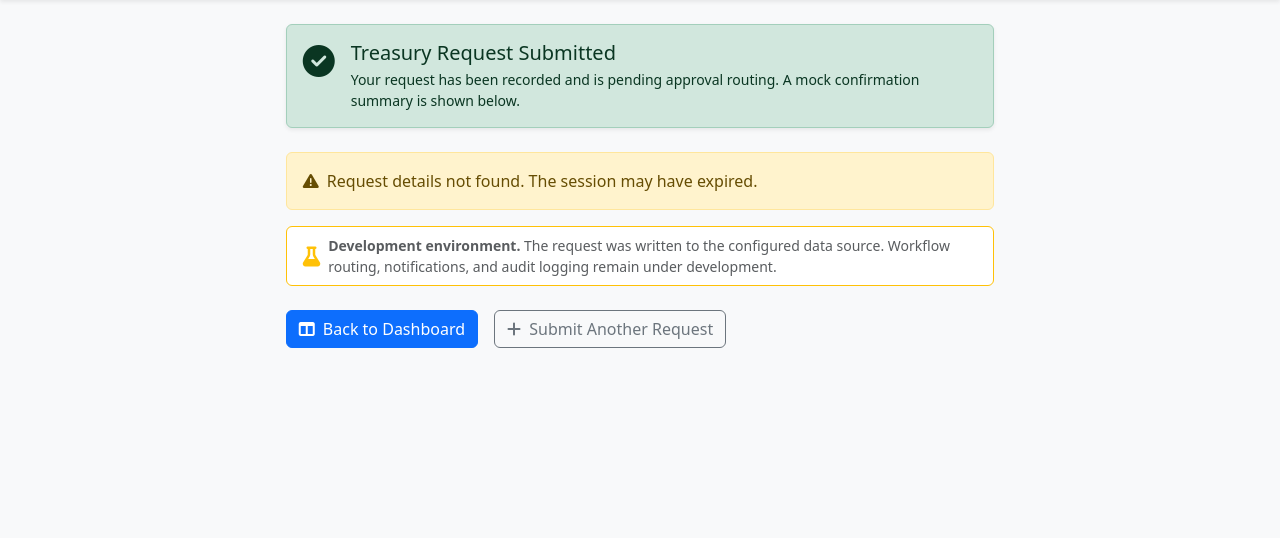
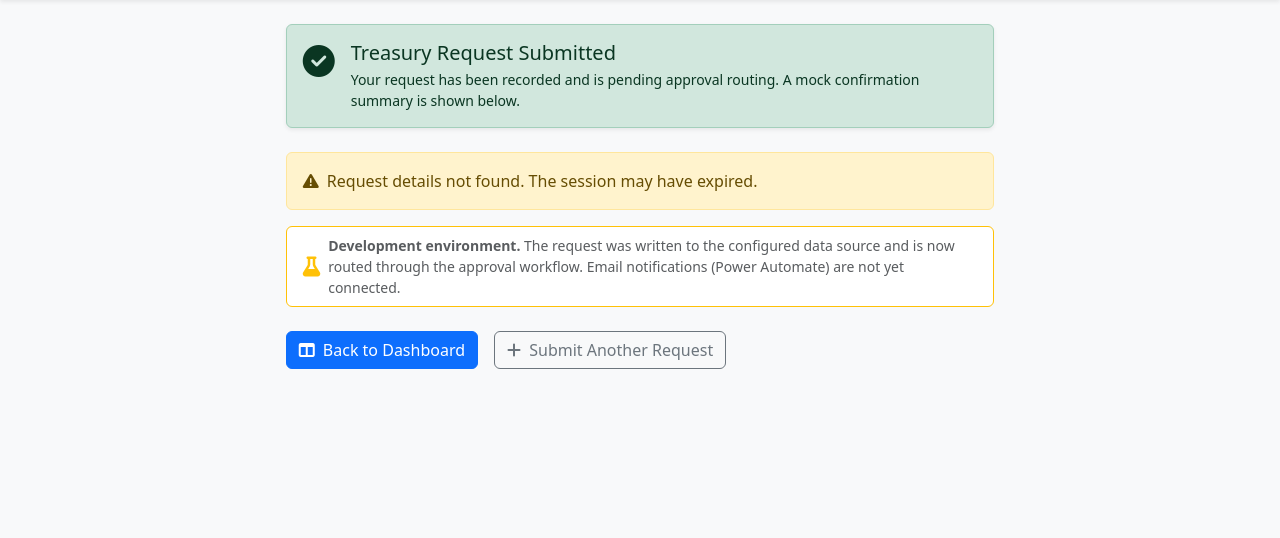
Before and after one commit to PeakMade-Real-Estate/E-Transaction-Approval, a Flask app: template templates/confirmation.html in a window 1280 px wide. Shown: the part 56-594 px from the top of the page. Run offline with Flask 3, Linux system fonts and the light colour scheme; the template is opened without the code that fills it, so the values that code supplies are empty; the visitor is signed in with stand-in values (Sample User, id 1).

Commit message:
Fix stale notice text claiming SQL workflow writes are unimplemented
Both notices predated the workflow engine and were never updated, incorrectly
telling testers that Approve/Cancel/RFI weren't persisted to SQL. Confirmed
via direct reproduction that the engine works correctly (TXN-2026-101 moved
Pending Approver -> Pending Controller with a new WorkflowEvent recorded).

```diff
--- a/templates/confirmation.html
+++ b/templates/confirmation.html
@@ -135,7 +135,8 @@
                 <i class="fas fa-flask text-warning fa-lg"></i>
                 <small class="text-muted">
                     <strong>Development environment.</strong>
-                    The request was written to the configured data source. Workflow routing, notifications, and audit logging remain under development.
+                    The request was written to the configured data source and is now routed through the
+                    approval workflow. Email notifications (Power Automate) are not yet connected.
                 </small>
             </div>
         </div>
--- a/templates/request_detail.html
+++ b/templates/request_detail.html
@@ -769,9 +769,9 @@
                     <i class="fas fa-flask text-warning mt-1 flex-shrink-0"></i>
                     <div>
                         <strong>Development environment.</strong>
-                        Workflow actions are currently persisted only for session-backed records; SQL workflow writes remain under development.
+                        Approve, Cancel Transaction, and Request More Information are fully persisted to SQL for
+                        real transactions. Session/mock demo records keep their simplified status-only behavior.
                         {# [AUTH]    TODO: Restrict actions by user role #}
-                        {# [STORAGE] TODO: Persist status changes to database #}
                     </div>
                 </div>
             </div>
```
